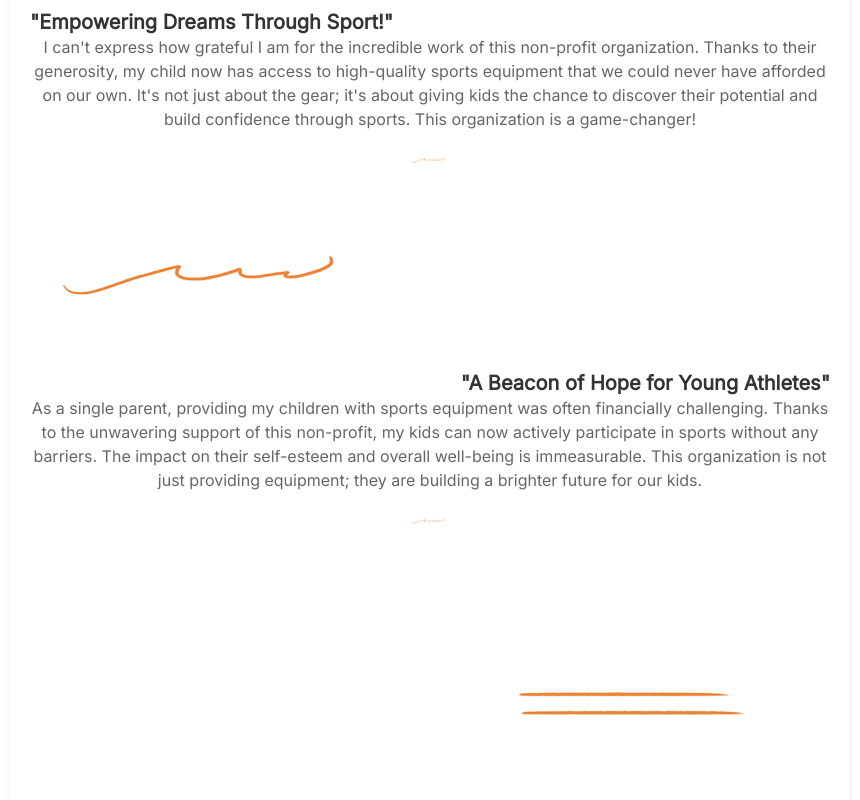
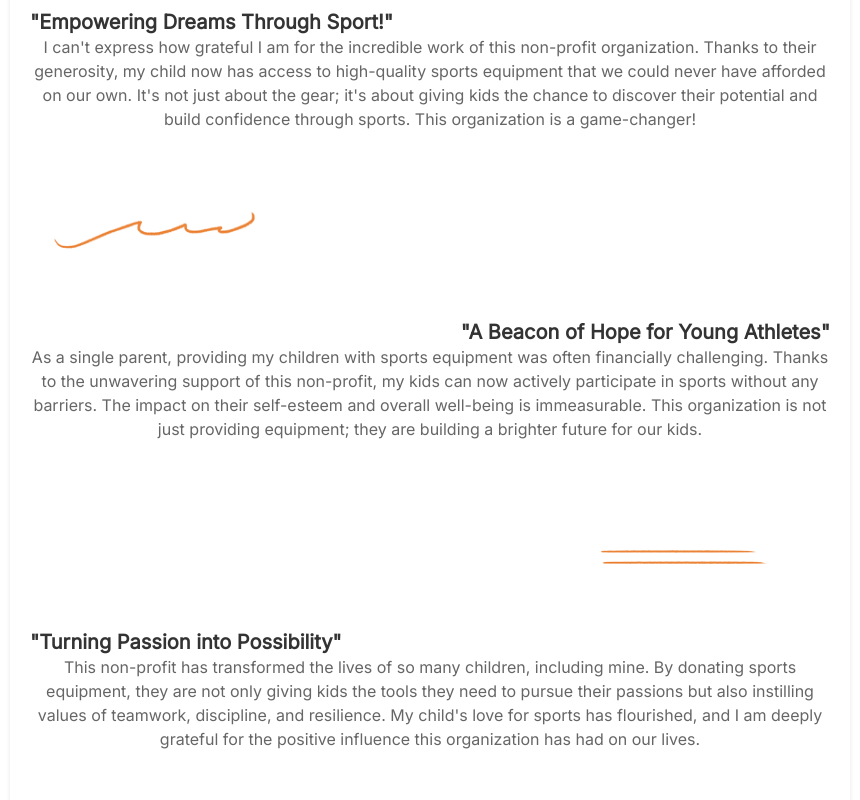
Before and after one commit to RadmehrM/KBK-React, a React (Create React App) app in the folder kbk-react/: page / in a window 1280 px wide. Shown: the part 5220-6020 px from the top of the page, without its empty margins (210-1070 px from the left). Built offline with nearby package versions, Linux system fonts and the light colour scheme.

Commit message:
changed css

```diff
--- a/kbk-react/src/components/Testimonials.css
+++ b/kbk-react/src/components/Testimonials.css
@@ -65,21 +65,10 @@
   text-align: right;
 }
 
-  .testimonial-decor {
-    height: 20px; /* Adjust as needed */
-    width: 100%; /* Adjust as needed */
-    background-size: contain;
-    background-repeat: no-repeat;
-    background-position: center;
-    margin-top: 20px;
-  }
+  .testimonial-image {
+    height: 155px;
+    width: 280px;
 
-  testimonial-image {
-    width: 100px;
-    height: 100px;
-    border-radius: 50%;
-    margin: 0 auto 20px auto;
-    display: block;
   }
 
   .ribbon-right{
```
